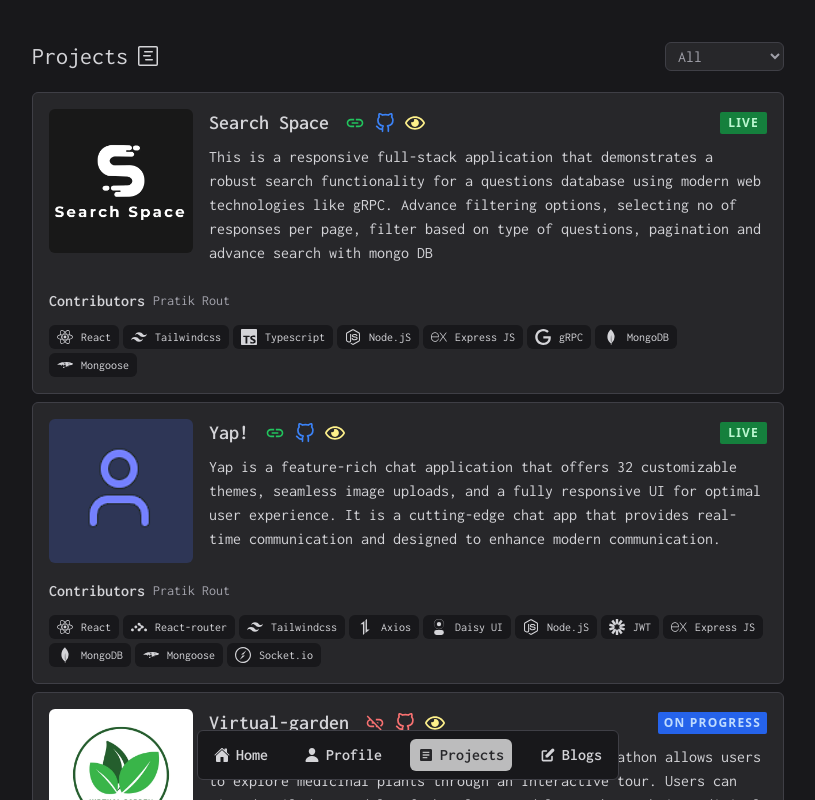
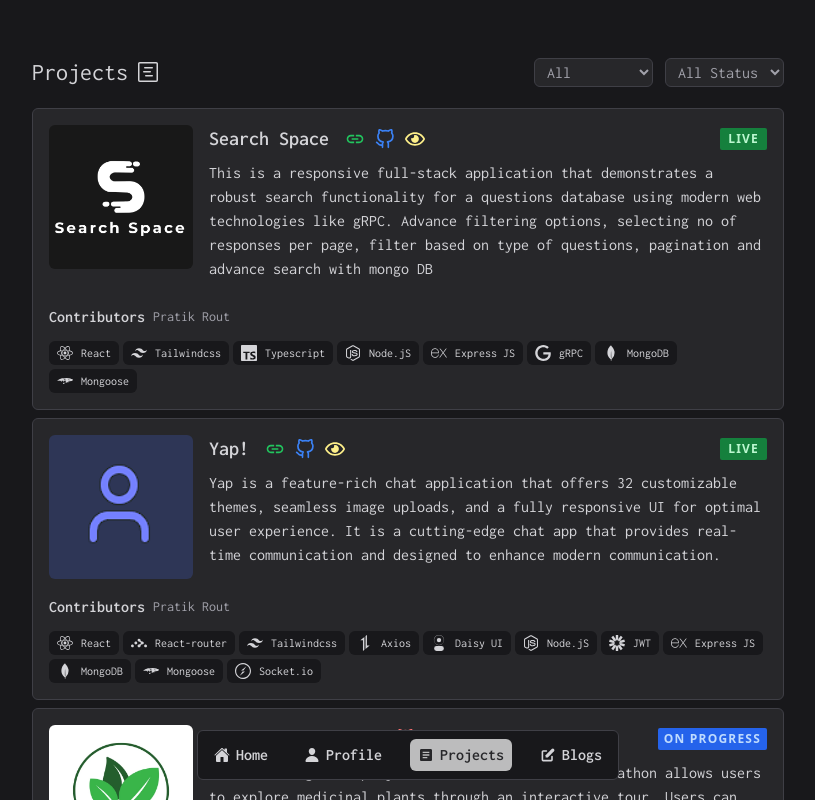
Before and after one commit to OMPRATIK/Portfolio, a React (Vite) app: page /projects in a window 1280 px wide. Shown: the top 800 px of the page, without its empty margins (232-1047 px from the left). Built offline with nearby package versions, Linux system fonts and the light colour scheme.

Commit message:
filter option

```diff
--- a/src/Pages/Projects.jsx
+++ b/src/Pages/Projects.jsx
@@ -9,14 +9,19 @@
 
 function Projects() {
   const [op, setOp] = useState("All");
+  const [status, setStatus] = useState("All");
 
-  const filteredProjects =
-    op === "All" ? projects : projects.filter((project) => project.type === op);
+  const filteredProjects = projects.filter((project) => {
+    const typeMatch = op === "All" || project.type === op;
+    const statusMatch = status === "All" || project.status === status;
+    return typeMatch && statusMatch;
+  });
 
   return (
-    <div className="mt-4 pb-20 sm:mt-10">
+    <div className="flex min-h-screen flex-col pb-20 pt-4 sm:mt-10">
       <div className="mb-2 flex items-center justify-between sm:mb-5">
         <SubHeading heading={"Projects"} icon={<GoProjectRoadmap />} />
+        <div className="space-x-3 text-sm sm:text-base">
           <select
             value={op}
             onChange={(e) => setOp(e.target.value)}
@@ -29,8 +34,24 @@
               </option>
             ))}
           </select>
+          <select
+            value={status}
+            onChange={(e) => setStatus(e.target.value)}
+            className="cursor-pointer rounded-md border-[1px] border-zinc-700 bg-zinc-800 px-2 py-1
+              text-zinc-400 focus:outline-none focus:ring-[0.5px] focus:ring-zinc-600"
+          >
+            <option value="All">All Status</option>
+            <option value="live">Live</option>
+            <option value="notLive">Not Live</option>
+            <option value="onProgress">Working</option>
+          </select>
         </div>
-
+      </div>
+      {filteredProjects.length === 0 && (
+        <div className="flex flex-grow items-center justify-center opacity-45">
+          No Projects Found
+        </div>
+      )}
       <div className="flex flex-col gap-2">
         {filteredProjects.map(
           ({
--- a/src/Ui/Skills.jsx
+++ b/src/Ui/Skills.jsx
@@ -1,79 +1,40 @@
-import { BiLogoPostgresql } from "react-icons/bi";
-import {
-  FaGitAlt,
-  FaGithub,
-  FaGuitar,
-  FaHtml5,
-  FaJava,
-  FaNodeJs,
-  FaPython,
-  FaReact,
-  FaTools,
-} from "react-icons/fa";
-import { FaGolang } from "react-icons/fa6";
-import { IoLogoCss3 } from "react-icons/io";
-import { RiSupabaseFill, RiTailwindCssFill } from "react-icons/ri";
-
-import {
-  SiAxios,
-  SiDaisyui,
-  SiExpress,
-  SiJavascript,
-  SiLeaflet,
-  SiMongodb,
-  SiMongoose,
-  SiPostman,
-  SiReacthookform,
-  SiReactquery,
-  SiReactrouter,
-  SiRedux,
-  SiSocketdotio,
-  SiStyledcomponents,
-  SiTypescript,
-} from "react-icons/si";
-
+import { useState } from "react";
+import { FaFilter, FaTools } from "react-icons/fa";
 import SubHeading from "../components/SubHeading";
 import Skill from "./Skill";
-
-const skills = [
-  { name: "HTML5", icon: <FaHtml5 /> },
-  { name: "CSS", icon: <IoLogoCss3 /> },
-  { name: "Java", icon: <FaJava /> },
-  { name: "Go", icon: <FaGolang /> },
-  { name: "Javascript", icon: <SiJavascript /> },
-  { name: "TypeScript", icon: <SiTypescript /> },
-  { name: "Python", icon: <FaPython /> },
-  { name: "React", icon: <FaReact /> },
-  { name: "Tailwindcss", icon: <RiTailwindCssFill /> },
-  { name: "Daisy UI", icon: <SiDaisyui /> },
-  { name: "Axios", icon: <SiAxios /> },
-  { name: "React-router", icon: <SiReactrouter /> },
-  { name: "Zustand", icon: <FaGuitar /> },
-  { name: "Redux-toolkit", icon: <SiRedux /> },
-  { name: "Styled-components", icon: <SiStyledcomponents /> },
-  { name: "Tanstack-query", icon: <SiReactquery /> },
-  { name: "React-hook-form", icon: <SiReacthookform /> },
-  { name: "Node.js", icon: <FaNodeJs /> },
-  { name: "Express JS", icon: <SiExpress /> },
-  { name: "Socket.io", icon: <SiSocketdotio /> },
-  { name: "MongoDB", icon: <SiMongodb /> },
-  { name: "Mongoose", icon: <SiMongoose /> },
-  { name: "PostgreSQL", icon: <BiLogoPostgresql /> },
-  { name: "Github", icon: <FaGithub /> },
-  { name: "Git", icon: <FaGitAlt /> },
-  { name: "Supabase", icon: <RiSupabaseFill /> },
-  { name: "Postman API", icon: <SiPostman /> },
-  { name: "Leaflet", icon: <SiLeaflet /> },
-];
+import skills from "../data/skills";
 
 function Skills() {
+  const [skillsType, setSkillsType] = useState("All");
+
+  const filteredSkills =
+    skillsType === "All"
+      ? skills
+      : skills.filter((skill) => skill.type === skillsType);
+
   return (
     <section className="mb-6 sm:mb-10">
-      <div className="mb-1.5 sm:mb-3">
+      <div className="mb-3 flex justify-between sm:mb-3">
         <SubHeading heading="Skills And Tools" icon={<FaTools />} />
+        <div className="flex items-center gap-2">
+          <FaFilter className="text-zinc-400" />
+          <select
+            value={skillsType}
+            onChange={(e) => setSkillsType(e.target.value)}
+            className="cursor-pointer rounded-md border-[1px] border-zinc-700 bg-zinc-800 px-2 py-1
+              text-sm text-zinc-400 focus:outline-none focus:ring-[0.5px] focus:ring-zinc-600
+              sm:text-base"
+          >
+            <option value="All">All</option>
+            <option value="language">Languages</option>
+            <option value="frontend">Front-end</option>
+            <option value="backend">Back-end</option>
+            <option value="tools">Tools</option>
+          </select>
+        </div>
       </div>
       <div className="flex flex-wrap gap-2 text-sm sm:text-xl">
-        {skills.map(({ name, icon }) => (
+        {filteredSkills.map(({ name, icon }) => (
           <Skill name={name} icon={icon} key={name} />
         ))}
       </div>
--- a/src/data/projects.jsx
+++ b/src/data/projects.jsx
@@ -44,6 +44,7 @@
 import proMa from "/Projects/proMa.webp";
 import yap from "/Projects/yap.webp";
 import searchSpace from "/Projects/searchSpace.webp";
+import Spoon from "/Projects/spoon.webp";
 
 import omnifoodVideo from "/projectVideos/omnifood.mp4";
 import proMaVideo from "/projectVideos/proma.mp4";
@@ -369,6 +370,24 @@
     link: "",
     video: "",
   },
+  {
+    name: "Spoon",
+    status: "notLive",
+    image: Spoon,
+    contributors: ["Pratik Rout"],
+    description:
+      "Spoon connects you to a vast culinary world through the Spoonacular API, offering diverse recipes and cooking information. Users can explore recipes",
+    skills: [
+      { name: "Node.jS", icon: <FaNodeJs /> },
+      { name: "Express JS", icon: <SiExpress /> },
+      { name: "MongoDB", icon: <SiMongodb /> },
+      { name: "Mongoose", icon: <SiMongoose /> },
+    ],
+    type: "Back-end",
+    github: "https://github.com/OMPRATIK/Store-API",
+    link: "",
+    video: "",
+  },
 ];
 
 export default projects;
--- /dev/null
+++ b/src/data/skills.jsx
@@ -0,0 +1,65 @@
+import { BiLogoPostgresql } from "react-icons/bi";
+import {
+  FaGitAlt,
+  FaGithub,
+  FaGuitar,
+  FaHtml5,
+  FaJava,
+  FaNodeJs,
+  FaPython,
+  FaReact,
+} from "react-icons/fa";
+import { FaGolang } from "react-icons/fa6";
+import { IoLogoCss3 } from "react-icons/io";
+import { RiSupabaseFill, RiTailwindCssFill } from "react-icons/ri";
+
+import {
+  SiAxios,
+  SiDaisyui,
+  SiExpress,
+  SiJavascript,
+  SiLeaflet,
+  SiMongodb,
+  SiMongoose,
+  SiPostman,
+  SiReacthookform,
+  SiReactquery,
+  SiReactrouter,
+  SiRedux,
+  SiSocketdotio,
+  SiStyledcomponents,
+  SiTypescript,
+} from "react-icons/si";
+
+const skills = [
+  { name: "HTML5", icon: <FaHtml5 />, type: "frontend" },
+  { name: "CSS", icon: <IoLogoCss3 />, type: "frontend" },
+  { name: "Java", icon: <FaJava />, type: "language" },
+  { name: "Go", icon: <FaGolang />, type: "language" },
+  { name: "Javascript", icon: <SiJavascript />, type: "language" },
+  { name: "TypeScript", icon: <SiTypescript />, type: "language" },
+  { name: "Python", icon: <FaPython />, type: "language" },
+  { name: "React", icon: <FaReact />, type: "frontend" },
+  { name: "Tailwindcss", icon: <RiTailwindCssFill />, type: "frontend" },
+  { name: "Daisy UI", icon: <SiDaisyui />, type: "frontend" },
+  { name: "Axios", icon: <SiAxios />, type: "frontend" },
+  { name: "React-router", icon: <SiReactrouter />, type: "frontend" },
+  { name: "Zustand", icon: <FaGuitar />, type: "frontend" },
+  { name: "Redux-toolkit", icon: <SiRedux />, type: "frontend" },
+  { name: "Styled-components", icon: <SiStyledcomponents />, type: "frontend" },
+  { name: "Tanstack-query", icon: <SiReactquery />, type: "frontend" },
+  { name: "React-hook-form", icon: <SiReacthookform />, type: "frontend" },
+  { name: "Node.js", icon: <FaNodeJs />, type: "backend" },
+  { name: "Express JS", icon: <SiExpress />, type: "backend" },
+  { name: "Socket.io", icon: <SiSocketdotio />, type: "backend" },
+  { name: "MongoDB", icon: <SiMongodb />, type: "backend" },
+  { name: "Mongoose", icon: <SiMongoose />, type: "backend" },
+  { name: "PostgreSQL", icon: <BiLogoPostgresql />, type: "backend" },
+  { name: "Github", icon: <FaGithub />, type: "tools" },
+  { name: "Git", icon: <FaGitAlt />, type: "tools" },
+  { name: "Supabase", icon: <RiSupabaseFill />, type: "backend" },
+  { name: "Postman API", icon: <SiPostman />, type: "tools" },
+  { name: "Leaflet", icon: <SiLeaflet />, type: "frontend" },
+];
+
+export default skills;
```
Also changed, not shown: public/Projects/spoon.webp (added). Lines whose indentation alone changed are shown as unchanged.
